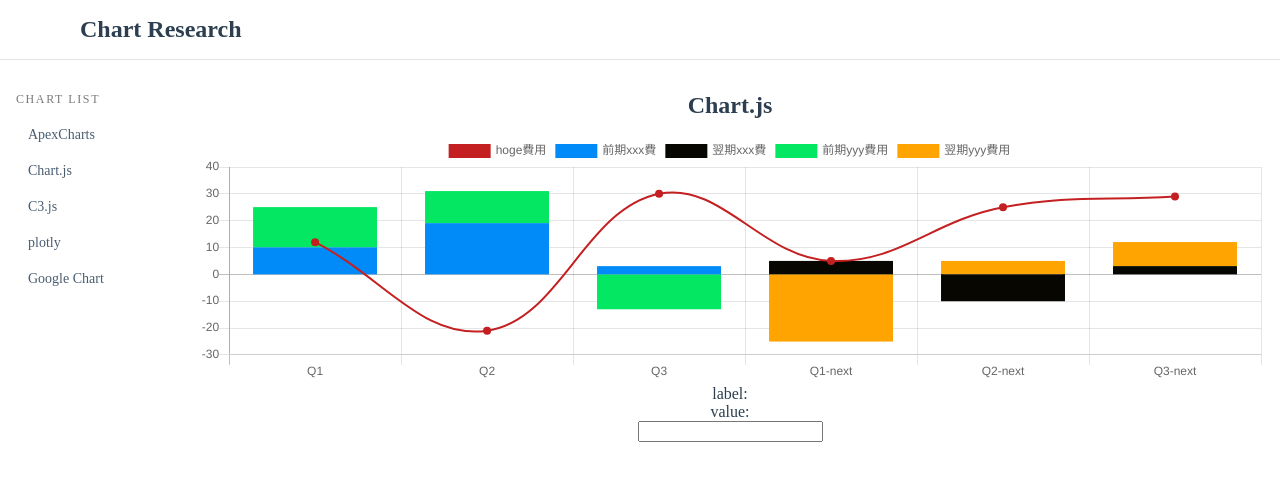
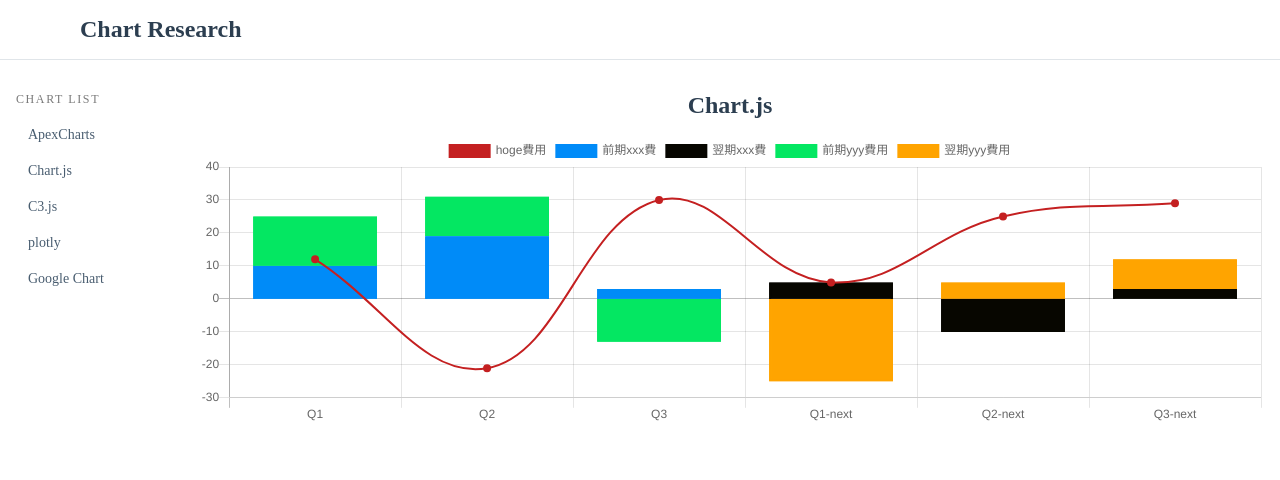
Before and after one commit to MtBlue201806/chart-research, a Vue app: page / in a window 1280 px wide. Both pictures are taken after a click on the link "Chart.js". Shown: the top 480 px of the page. Built offline with nearby package versions, Linux system fonts and the light colour scheme; the HTML template or start-up script is replaced by a standard one.

Commit message:
chart.jsでリアクティブにグラフの値を変更できるか確認した

```diff
--- a/src/components/charts/LibVanillaChartjs.vue
+++ b/src/components/charts/LibVanillaChartjs.vue
@@ -1,10 +1,12 @@
 <template>
   <div id="chart-js">
     <h2 class="chart-name">Chart.js</h2>
-    <canvas ref="canvas"></canvas>
-    <p>label: {{ selected.label }}</p>
-    <p>value: {{ selected.value }}</p>
-    <input type="text" v-model="selected.value">
+    <canvas ref="canvas" width="300" height="250"></canvas>
+    <div v-if="dataSelected">
+      <p>label: {{ selected.label }}</p>
+      <p>value: {{ selected.value }}</p>
+      <input type="text" v-model="selected.value">
+    </div>
   </div>
 </template>
 
@@ -15,7 +17,7 @@
 export default {
   data() {
     return {
-      selected: {},
+      selected: null,
       chartType: 'bar',
       data: {
         labels: ['Q1', 'Q2', 'Q3', 'Q1-next', 'Q2-next', 'Q3-next'],
@@ -94,7 +96,9 @@
       if (item) {
         this.selected = {
           label: this.data.labels[item._index],
-          value: this.data.datasets[item._datasetIndex].data[item._index]
+          value: this.data.datasets[item._datasetIndex].data[item._index],
+          index: item._index,
+          datasetIndex: item._datasetIndex
         }
       }
       console.log(this.selected)
@@ -114,6 +118,23 @@
 
       chart.data = data
       chart.update()
+    },
+    selected: {
+      handler(newSelected) {
+        const copyDatasets = [...this.data.datasets]
+        copyDatasets[newSelected.datasetIndex].data[newSelected.index] =
+          newSelected.value
+        this.data = { ...this.data, datasets: copyDatasets }
+      },
+      deep: true
+    }
+  },
+  computed: {
+    dataSelected: function() {
+      if (this.selected !== null) {
+        return true
+      }
+      return false
     }
   }
 }
```
Also changed, not shown: 1 other file (tests, documents, lock files or other folders).
